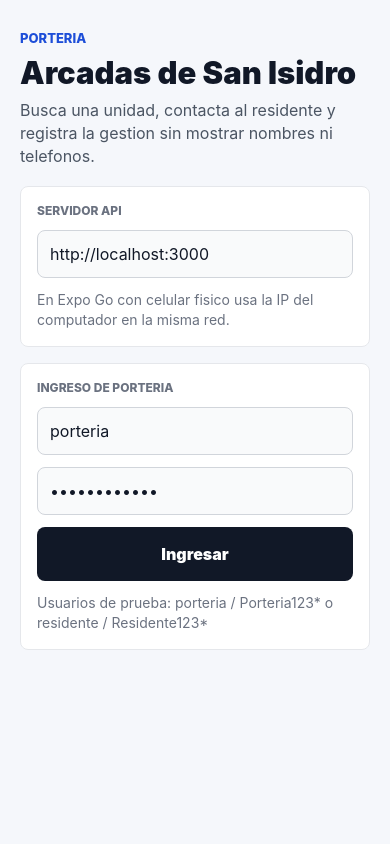
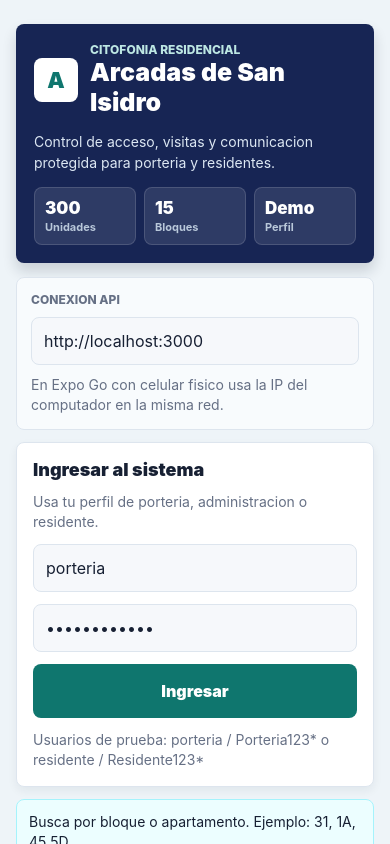
Before and after one commit to Andygodu90/citofonia, a React Native app in the folder apps/mobile/: screen / in a window 390 px wide. Built offline with nearby package versions, Linux system fonts and the light colour scheme.

Commit message:
Mejora diseno visual de app movil

```diff
--- a/apps/mobile/App.tsx
+++ b/apps/mobile/App.tsx
@@ -13,6 +13,22 @@ import {
 } from 'react-native';
 
 const DEFAULT_API_URL = 'http://localhost:3000';
+
+const palette = {
+  bg: '#eef4f8',
+  surface: '#ffffff',
+  surfaceMuted: '#f6f8fb',
+  ink: '#172033',
+  muted: '#667085',
+  line: '#dde5ee',
+  primary: '#0f766e',
+  primaryDark: '#134e4a',
+  navy: '#172554',
+  amber: '#f59e0b',
+  green: '#16a34a',
+  red: '#dc2626',
+  blue: '#2563eb',
+};
 
 type UnitSearchResult = {
   id: string;
@@ -747,17 +763,40 @@ export default function App() {
     <SafeAreaView style={styles.screen}>
       <StatusBar style="dark" />
       <ScrollView contentContainerStyle={styles.content}>
-        <View style={styles.header}>
-          <Text style={styles.eyebrow}>Porteria</Text>
-          <Text style={styles.title}>Arcadas de San Isidro</Text>
+        <View style={styles.headerCard}>
+          <View style={styles.brandRow}>
+            <View style={styles.brandMark}>
+              <Text style={styles.brandMarkText}>A</Text>
+            </View>
+            <View style={styles.brandTextBlock}>
+              <Text style={styles.eyebrow}>Citofonia residencial</Text>
+              <Text style={styles.title}>Arcadas de San Isidro</Text>
+            </View>
+          </View>
           <Text style={styles.subtitle}>
-            Busca una unidad, contacta al residente y registra la gestion sin
-            mostrar nombres ni telefonos.
+            Control de acceso, visitas y comunicacion protegida para porteria y
+            residentes.
           </Text>
+          <View style={styles.headerMetrics}>
+            <View style={styles.metricTile}>
+              <Text style={styles.metricValue}>300</Text>
+              <Text style={styles.metricLabel}>Unidades</Text>
+            </View>
+            <View style={styles.metricTile}>
+              <Text style={styles.metricValue}>15</Text>
+              <Text style={styles.metricLabel}>Bloques</Text>
+            </View>
+            <View style={styles.metricTile}>
+              <Text style={styles.metricValue}>
+                {session ? session.role : 'Demo'}
+              </Text>
+              <Text style={styles.metricLabel}>Perfil</Text>
+            </View>
+          </View>
         </View>
 
-        <View style={styles.panel}>
-          <Text style={styles.label}>Servidor API</Text>
+        <View style={styles.utilityPanel}>
+          <Text style={styles.label}>Conexion API</Text>
           <TextInput
             autoCapitalize="none"
             autoCorrect={false}
@@ -774,7 +813,10 @@ export default function App() {
 
         {!session ? (
           <View style={styles.panel}>
-            <Text style={styles.label}>Ingreso de porteria</Text>
+            <Text style={styles.panelTitle}>Ingresar al sistema</Text>
+            <Text style={styles.hint}>
+              Usa tu perfil de porteria, administracion o residente.
+            </Text>
             <TextInput
               autoCapitalize="none"
               autoCorrect={false}
@@ -817,6 +859,30 @@ export default function App() {
           </View>
         )}
 
+        <View style={[styles.notice, styles[`${notice.tone}Notice`]]}>
+          <Text style={styles.noticeText}>{notice.text}</Text>
+        </View>
+
+        {isPorterSession ? (
+          <View style={styles.panel}>
+            <Text style={styles.panelTitle}>Resumen de porteria</Text>
+            <View style={styles.statsRow}>
+              <View style={styles.statBox}>
+                <Text style={styles.statValue}>{pendingAuthorizations.length}</Text>
+                <Text style={styles.statLabel}>Pendientes</Text>
+              </View>
+              <View style={styles.statBox}>
+                <Text style={styles.statValue}>{movements.pendingEntry.length}</Text>
+                <Text style={styles.statLabel}>Por entrar</Text>
+              </View>
+              <View style={styles.statBox}>
+                <Text style={styles.statValue}>{movements.pendingExit.length}</Text>
+                <Text style={styles.statLabel}>Por salir</Text>
+              </View>
+            </View>
+          </View>
+        ) : null}
+
         {isResidentSession ? (
           <View style={styles.panel}>
             <Text style={styles.label}>Panel de residente</Text>
@@ -910,7 +976,8 @@ export default function App() {
 
         {isPorterSession ? (
         <View style={styles.panel}>
-          <Text style={styles.label}>Buscar unidad</Text>
+          <Text style={styles.panelTitle}>Buscador de unidades</Text>
+          <Text style={styles.hint}>Consulta por bloque, apartamento o combinacion.</Text>
           <View style={styles.searchRow}>
             <TextInput
               autoCapitalize="characters"
@@ -929,10 +996,6 @@ export default function App() {
           </View>
 
           {loading ? <ActivityIndicator color="#111827" /> : null}
-
-          <View style={[styles.notice, styles[`${notice.tone}Notice`]]}>
-            <Text style={styles.noticeText}>{notice.text}</Text>
-          </View>
 
           {selectedSummary ? (
             <View style={[styles.unitItem, styles.unitItemSelected]}>
@@ -962,7 +1025,7 @@ export default function App() {
           <View style={styles.panel}>
             <Pressable onPress={toggleMovements} style={styles.accordionHeader}>
               <View>
-                <Text style={styles.label}>Entradas y salidas</Text>
+                <Text style={styles.panelTitle}>Entradas y salidas</Text>
                 <Text style={styles.hint}>
                   {isMovementsOpen ? 'Toca para ocultar' : 'Toca para abrir'}
                 </Text>
@@ -1035,7 +1098,7 @@ export default function App() {
               style={styles.accordionHeader}
             >
               <View>
-                <Text style={styles.label}>Ingresos pendientes</Text>
+                <Text style={styles.panelTitle}>Ingresos pendientes</Text>
                 <Text style={styles.hint}>
                   {isPendingOpen ? 'Toca para ocultar' : 'Toca para abrir'}
                 </Text>
@@ -1095,7 +1158,7 @@ export default function App() {
           <View style={styles.panel}>
             <Pressable onPress={toggleHistory} style={styles.accordionHeader}>
               <View>
-                <Text style={styles.label}>Historial reciente</Text>
+                <Text style={styles.panelTitle}>Historial reciente</Text>
                 <Text style={styles.hint}>
                   {isHistoryOpen ? 'Toca para ocultar' : 'Toca para abrir'}
                 </Text>
@@ -1140,7 +1203,7 @@ export default function App() {
 
         {isPorterSession && selectedUnit ? (
           <View style={styles.panel}>
-            <Text style={styles.label}>Unidad seleccionada</Text>
+            <Text style={styles.panelTitle}>Unidad seleccionada</Text>
             <Text style={styles.selectedTitle}>{selectedUnit.displayLabel}</Text>
             <Text style={styles.hint}>{selectedUnit.protectedSummary}</Text>
             <Text style={styles.privacy}>{selectedUnit.privacyNotice}</Text>
@@ -1193,7 +1256,7 @@ export default function App() {
 
             <View style={styles.divider} />
 
-            <Text style={styles.label}>Registro de visitante</Text>
+            <Text style={styles.panelTitle}>Registro de visitante</Text>
             <TextInput
               onChangeText={setVisitorName}
               placeholder="Nombre del visitante"
@@ -1240,7 +1303,7 @@ export default function App() {
 
             <View style={styles.divider} />
 
-            <Text style={styles.label}>Mensaje interno</Text>
+            <Text style={styles.panelTitle}>Comunicacion protegida</Text>
             <TextInput
               multiline
               onChangeText={setChatMessage}
@@ -1282,41 +1345,112 @@ export default function App() {
 const styles = StyleSheet.create({
   screen: {
     flex: 1,
-    backgroundColor: '#f5f7fb',
+    backgroundColor: palette.bg,
   },
   content: {
-    padding: 20,
-    paddingBottom: 40,
-  },
-  header: {
-    gap: 8,
-    marginBottom: 18,
-    marginTop: 10,
+    padding: 16,
+    paddingBottom: 36,
+  },
+  headerCard: {
+    backgroundColor: palette.navy,
+    borderRadius: 8,
+    gap: 14,
+    marginBottom: 14,
+    marginTop: 8,
+    padding: 18,
+    shadowColor: '#0f172a',
+    shadowOpacity: 0.16,
+    shadowRadius: 14,
+    shadowOffset: { width: 0, height: 8 },
+    elevation: 4,
+  },
+  brandRow: {
+    alignItems: 'center',
+    flexDirection: 'row',
+    gap: 12,
+  },
+  brandMark: {
+    alignItems: 'center',
+    backgroundColor: '#ffffff',
+    borderRadius: 8,
+    height: 44,
+    justifyContent: 'center',
+    width: 44,
+  },
+  brandMarkText: {
+    color: palette.primary,
+    fontSize: 22,
+    fontWeight: '900',
+  },
+  brandTextBlock: {
+    flex: 1,
   },
   eyebrow: {
-    color: '#1d4ed8',
-    fontSize: 13,
+    color: '#bde7e3',
+    fontSize: 12,
     fontWeight: '800',
     textTransform: 'uppercase',
   },
   title: {
-    color: '#111827',
-    fontSize: 31,
+    color: '#ffffff',
+    fontSize: 25,
     fontWeight: '900',
   },
   subtitle: {
-    color: '#4b5563',
-    fontSize: 16,
-    lineHeight: 23,
+    color: '#dce7f3',
+    fontSize: 14,
+    lineHeight: 21,
+  },
+  headerMetrics: {
+    flexDirection: 'row',
+    gap: 8,
+  },
+  metricTile: {
+    backgroundColor: 'rgba(255,255,255,0.1)',
+    borderColor: 'rgba(255,255,255,0.14)',
+    borderRadius: 8,
+    borderWidth: 1,
+    flex: 1,
+    padding: 10,
+  },
+  metricValue: {
+    color: '#ffffff',
+    fontSize: 17,
+    fontWeight: '900',
+  },
+  metricLabel: {
+    color: '#b9c8da',
+    fontSize: 11,
+    fontWeight: '700',
+    marginTop: 2,
   },
   panel: {
-    backgroundColor: '#ffffff',
-    borderColor: '#e5e7eb',
+    backgroundColor: palette.surface,
+    borderColor: palette.line,
     borderRadius: 8,
     borderWidth: 1,
     gap: 12,
-    marginBottom: 16,
+    marginBottom: 12,
     padding: 16,
+    shadowColor: '#102033',
+    shadowOpacity: 0.06,
+    shadowRadius: 10,
+    shadowOffset: { width: 0, height: 4 },
+    elevation: 2,
+  },
+  utilityPanel: {
+    backgroundColor: '#f8fbfd',
+    borderColor: palette.line,
+    borderRadius: 8,
+    borderWidth: 1,
+    gap: 10,
+    marginBottom: 12,
+    padding: 14,
+  },
+  panelTitle: {
+    color: palette.ink,
+    fontSize: 18,
+    fontWeight: '900',
   },
   accordionHeader: {
     alignItems: 'center',
@@ -1328,61 +1462,63 @@ const styles = StyleSheet.create({
     gap: 10,
   },
   accordionIcon: {
-    color: '#1d4ed8',
+    color: palette.primary,
     fontSize: 14,
     fontWeight: '900',
   },
   sessionBar: {
     alignItems: 'center',
-    backgroundColor: '#111827',
-    borderRadius: 8,
+    backgroundColor: palette.surface,
+    borderColor: palette.line,
+    borderRadius: 8,
+    borderWidth: 1,
     flexDirection: 'row',
     justifyContent: 'space-between',
-    marginBottom: 16,
+    marginBottom: 12,
     padding: 16,
   },
   sessionLabel: {
-    color: '#d1d5db',
+    color: palette.muted,
     fontSize: 12,
     fontWeight: '800',
     textTransform: 'uppercase',
   },
   sessionUser: {
-    color: '#ffffff',
+    color: palette.ink,
     fontSize: 16,
     fontWeight: '900',
     marginTop: 2,
   },
   logoutButton: {
-    backgroundColor: '#ffffff',
+    backgroundColor: '#fef2f2',
     borderRadius: 8,
     paddingHorizontal: 14,
     paddingVertical: 10,
   },
   logoutText: {
-    color: '#111827',
+    color: palette.red,
     fontSize: 14,
     fontWeight: '900',
   },
   label: {
-    color: '#6b7280',
+    color: palette.muted,
     fontSize: 12,
     fontWeight: '800',
     textTransform: 'uppercase',
   },
   input: {
-    backgroundColor: '#f9fafb',
-    borderColor: '#d1d5db',
+    backgroundColor: palette.surfaceMuted,
+    borderColor: palette.line,
     borderRadius: 8,
     borderWidth: 1,
-    color: '#111827',
+    color: palette.ink,
     fontSize: 16,
     minHeight: 48,
     paddingHorizontal: 12,
     paddingVertical: 10,
   },
   hint: {
-    color: '#6b7280',
+    color: palette.muted,
     fontSize: 14,
     lineHeight: 20,
   },
@@ -1396,7 +1532,7 @@ const styles = StyleSheet.create({
   },
   smallButton: {
     alignItems: 'center',
-    backgroundColor: '#111827',
+    backgroundColor: palette.primary,
     borderRadius: 8,
     justifyContent: 'center',
     minHeight: 48,
@@ -1413,11 +1549,12 @@ const styles = StyleSheet.create({
   notice: {
     borderRadius: 8,
     borderWidth: 1,
+    marginBottom: 12,
     padding: 12,
   },
   infoNotice: {
-    backgroundColor: '#eff6ff',
-    borderColor: '#bfdbfe',
+    backgroundColor: '#ecfeff',
+    borderColor: '#a5f3fc',
   },
   successNotice: {
     backgroundColor: '#ecfdf5',
@@ -1428,46 +1565,47 @@ const styles = StyleSheet.create({
     borderColor: '#fecaca',
   },
   noticeText: {
-    color: '#1f2937',
+    color: palette.ink,
     fontSize: 14,
     lineHeight: 20,
   },
   unitItem: {
-    borderColor: '#e5e7eb',
+    backgroundColor: palette.surfaceMuted,
+    borderColor: palette.line,
     borderRadius: 8,
     borderWidth: 1,
     marginTop: 10,
     padding: 14,
   },
   unitItemSelected: {
-    borderColor: '#2563eb',
-    backgroundColor: '#eff6ff',
+    borderColor: palette.primary,
+    backgroundColor: '#ecfdf5',
   },
   unitTitle: {
-    color: '#111827',
+    color: palette.ink,
     fontSize: 17,
     fontWeight: '900',
   },
   unitMeta: {
-    color: '#6b7280',
+    color: palette.muted,
     fontSize: 14,
     marginTop: 4,
   },
   selectedTitle: {
-    color: '#111827',
+    color: palette.ink,
     fontSize: 24,
     fontWeight: '900',
   },
   privacy: {
-    backgroundColor: '#f9fafb',
-    borderRadius: 8,
-    color: '#374151',
+    backgroundColor: '#fff7ed',
+    borderRadius: 8,
+    color: '#7c2d12',
     fontSize: 14,
     lineHeight: 20,
     padding: 12,
   },
   divider: {
-    backgroundColor: '#e5e7eb',
+    backgroundColor: palette.line,
     height: 1,
     marginVertical: 4,
   },
@@ -1480,48 +1618,50 @@ const styles = StyleSheet.create({
   },
   inlineButton: {
     alignSelf: 'flex-start',
-    backgroundColor: '#dbeafe',
+    backgroundColor: '#ccfbf1',
     borderRadius: 8,
     marginTop: 10,
     paddingHorizontal: 12,
     paddingVertical: 8,
   },
   inlineButtonText: {
-    color: '#1d4ed8',
+    color: palette.primaryDark,
     fontSize: 14,
     fontWeight: '900',
   },
   historyItem: {
-    borderColor: '#e5e7eb',
+    backgroundColor: palette.surfaceMuted,
+    borderColor: palette.line,
     borderRadius: 8,
     borderWidth: 1,
     padding: 12,
   },
   pendingItem: {
+    backgroundColor: '#fffbeb',
     borderColor: '#fcd34d',
     borderRadius: 8,
     borderWidth: 1,
     padding: 12,
   },
   historyType: {
-    color: '#2563eb',
+    color: palette.blue,
     fontSize: 12,
     fontWeight: '900',
     textTransform: 'uppercase',
   },
   historyTitle: {
-    color: '#111827',
+    color: palette.ink,
     fontSize: 16,
     fontWeight: '900',
     marginTop: 4,
   },
   historyMeta: {
-    color: '#6b7280',
+    color: palette.muted,
     fontSize: 14,
     marginTop: 3,
   },
   subsectionTitle: {
-    color: '#111827',
+    color: palette.ink,
     fontSize: 15,
     fontWeight: '900',
     marginTop: 4,
@@ -1539,14 +1679,14 @@ const styles = StyleSheet.create({
     justifyContent: 'center',
   },
   approveButton: {
-    backgroundColor: '#16a34a',
+    backgroundColor: palette.green,
   },
   successButton: {
-    backgroundColor: '#15803d',
+    backgroundColor: palette.green,
   },
   rejectButton: {
     backgroundColor: '#ffffff',
-    borderColor: '#ef4444',
+    borderColor: '#fecaca',
     borderWidth: 1,
   },
   decisionButtonText: {
@@ -1555,7 +1695,7 @@ const styles = StyleSheet.create({
     fontWeight: '900',
   },
   rejectButtonText: {
-    color: '#b91c1c',
+    color: palette.red,
     fontSize: 15,
     fontWeight: '900',
   },
@@ -1577,18 +1717,20 @@ const styles = StyleSheet.create({
     paddingHorizontal: 10,
   },
   statBox: {
-    backgroundColor: '#f9fafb',
+    backgroundColor: palette.surfaceMuted,
+    borderColor: palette.line,
+    borderWidth: 1,
     borderRadius: 8,
     flex: 1,
     padding: 12,
   },
   statValue: {
-    color: '#111827',
+    color: palette.ink,
     fontSize: 24,
     fontWeight: '900',
   },
   statLabel: {
-    color: '#6b7280',
+    color: palette.muted,
     fontSize: 13,
     marginTop: 2,
   },
@@ -1599,15 +1741,15 @@ const styles = StyleSheet.create({
     minHeight: 54,
   },
   primaryButton: {
-    backgroundColor: '#111827',
+    backgroundColor: palette.primary,
   },
   secondaryButton: {
-    backgroundColor: '#ffffff',
-    borderColor: '#d1d5db',
+    backgroundColor: palette.surface,
+    borderColor: palette.line,
     borderWidth: 1,
   },
   warningButton: {
-    backgroundColor: '#f59e0b',
+    backgroundColor: palette.amber,
   },
   primaryButtonText: {
     color: '#ffffff',
@@ -1615,12 +1757,12 @@ const styles = StyleSheet.create({
     fontWeight: '900',
   },
   secondaryButtonText: {
-    color: '#111827',
+    color: palette.ink,
     fontSize: 16,
     fontWeight: '900',
   },
   warningButtonText: {
-    color: '#111827',
+    color: palette.ink,
     fontSize: 16,
     fontWeight: '900',
   },
@@ -1629,8 +1771,8 @@ const styles = StyleSheet.create({
     textAlignVertical: 'top',
   },
   chatBubble: {
-    backgroundColor: '#f9fafb',
-    borderColor: '#e5e7eb',
+    backgroundColor: '#f8fafc',
+    borderColor: palette.line,
     borderRadius: 8,
     borderWidth: 1,
     padding: 12,
```
Also changed, not shown: 3 other files (tests, documents, lock files or other folders).
